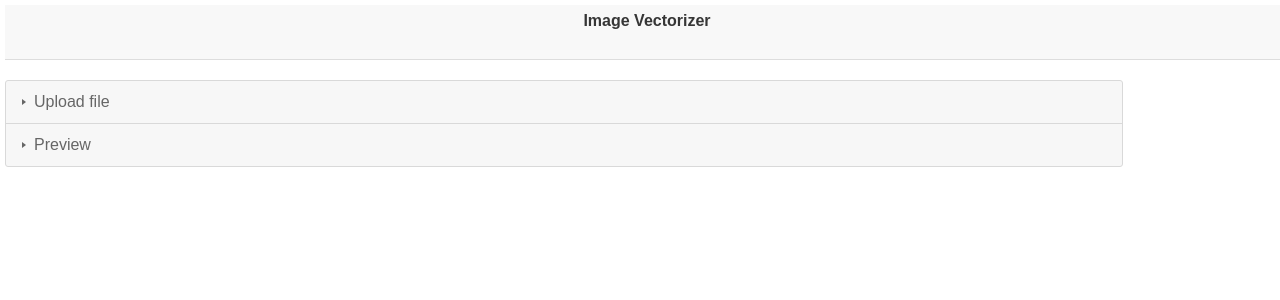
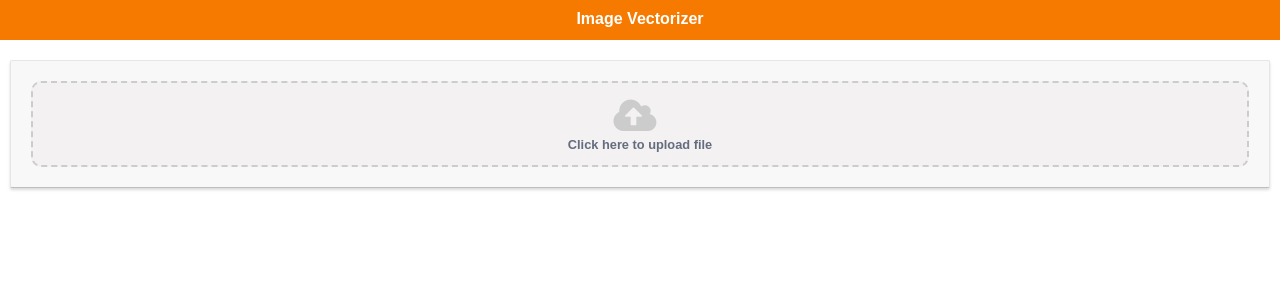
Before and after one commit to haa8012/ivec, a React (Create React App) app: page / in a window 1280 px wide. Shown: the top 300 px of the page. Built offline with nearby package versions, Linux system fonts and the light colour scheme; the HTML template or start-up script is replaced by a standard one.

Commit message:
adding image upload compenents

```diff
--- a/public/index.html
+++ b/public/index.html
@@ -10,6 +10,10 @@
     />
 
     <link rel="manifest" href="%PUBLIC_URL%/manifest.json" />
+    <link
+      rel="stylesheet"
+      href="https://cdnjs.cloudflare.com/ajax/libs/font-awesome/4.7.0/css/font-awesome.min.css"
+    />
 
     <title>Image Vectorizer</title>
   </head>
--- a/src/App.css
+++ b/src/App.css
@@ -2,37 +2,42 @@ body {
   /* background: #e7e7e7; */
   font-family: Arial, Helvetica, Sans-serif;
   text-align: center;
-  padding: 5px;
   margin: 0;
   font-size: 1rem;
 }
 .navbar {
-  min-height: 40px;
-  width: 95%;
-  background: #f8f8f8;
-  border-bottom: 1px solid rgb(221, 221, 221);
-  color: rgb(54, 54, 54);
+  /* min-height: 30px; */
+  height: 40px;
+  width: auto;
+  /* background: #f8f8f8; */
+  /* color: rgb(54, 54, 54); */
+
+  background: #f67a00;
+  color: white;
+
+  /* border-bottom: 1px solid rgb(221, 221, 221); */
   font-size: 1em;
   font-weight: bold;
-  padding: 7px;
   position: sticky;
   top: 0px;
-  width: 100%;
-  margin-bottom: 20px;
+  /* margin-bottom: 20px; */
   z-index: 5;
 }
 .container {
   width: auto;
-  padding-right: 12%;
+  margin: auto;
+  text-align: center;
+  padding: 10px;
+  /* padding-right: 12%; */
 }
 .sub-container {
   /* #cfe8fc; */
   background: #f8f8f8;
-  width: 100%;
+  width: auto;
   /* margin: auto; */
   margin: 10px 0px 10px 0px;
   /* text-align: center; */
-  padding: 20px;
+  padding: 10px;
   border: 1px solid rgb(230, 230, 230);
   border-bottom: 1px solid rgb(190, 190, 190);
   box-shadow: 0px 2px 3px rgba(0, 0, 0, 0.15);
@@ -46,10 +51,14 @@ body {
 
 .header {
   text-align: left;
-  font-size: 1.2em;
+  font-size: 1em;
   font-weight: bold;
   color: rgb(54, 54, 54);
-  padding: 10px;
+  padding: 5px;
+}
+.sep {
+  padding-top: 10px;
+  padding-bottom: 10px;
 }
 /* img{
     width: 100%;
@@ -63,7 +72,7 @@ body {
 }
 
 input[type='file'] {
-  /* display: none; */
+  display: none;
 
   /* background: transparent; */
   height: auto;
@@ -158,7 +167,7 @@ label {
   min-height: 70px;
   height: auto;
   width: auto;
-  margin: 20px;
+  margin: 10px;
   text-align: center;
   color: #646c7f;
 }
--- a/src/App.js
+++ b/src/App.js
@@ -5,7 +5,9 @@ import FileUpload from './components/FileUpload';
 function App() {
   return (
     <div className='App'>
-      <div className='navbar'> Image Vectorizer</div>
+      <div className='navbar'>
+        <div style={{ paddingTop: 10 }}>Image Vectorizer</div>
+      </div>
       <div className='container'>
         <FileUpload />
       </div>
--- a/src/components/FileUpload.js
+++ b/src/components/FileUpload.js
@@ -72,7 +72,7 @@ const FileUpload = () => {
 
       if (imgSize > 3) {
         const file = await skaler(e.target.files[0], {
-          scale: 0.7 / Math.log(25)
+          scale: 1 / Math.log(20)
         });
         console.log(URL.createObjectURL(file));
 
@@ -112,52 +112,45 @@ const FileUpload = () => {
 
   return (
     <Fragment>
-      <Collapse accordion={true}>
-        <Panel
-          header='Upload file'
-          headerClass='my-header-class'
-          onClick={e => {
-            console.log('panel changed...', e);
-          }}
-        >
-          {/* <div className='sub-container'> */}
+      <div className='sub-container'>
         {/* <div className='header'>Upload File </div> */}
 
         <label for='file-upload' class='custom-file-upload'>
           <div
-              style={{
-                background: 'transparent',
-                //   position: 'absolute',
-                //   top: 200,
-                left: '50%',
-                margin: 'auto',
-                textAlign: 'center',
-                transform: 'translate(-50%, -50%)'
-              }}
+          //   {
+          //     //   background: 'transparent',
+          //     //   position: 'absolute',
+          //     //   top: 200,
+          //     //   left: '50%',
+          //     //   margin: 'auto',
+          //     //   textAlign: 'center',
+          //     //   transform: 'translate(-50%, -50%)'
+          //   }
           >
             <i
               class='fa fa-cloud-upload'
-                style={{ fontSize: 40, color: '#ccc', paddingRight: 10 }}
+              style={{
+                fontSize: 40,
+                color: '#ccc',
+                paddingRight: 10
+              }}
             ></i>
-              <div style={{ marginRight: 20 }}>
-                Drop image here or click to upload
-              </div>
+            <div style={{ marginRight: 0 }}>Click here to upload file</div>
           </div>
 
           <input id='file-upload' type='file' onChange={onChange}></input>
         </label>
 
         <div style={{ color: '#646c7f', fontSize: 12 }}>{filename}</div>
-          {/* </div> */}
-        </Panel>
-        <Panel header='Preview'>
+      </div>
       {loaded ? (
         <div id='workArea'>
           <div
             className='sub-container'
             style={{ display: fileURL ? 'block' : 'none' }}
           >
-                <div className='header'>Settings </div>
+            <div className='header sep'>Preview </div>
+
             <div className=''>
               <div className='settings'>
                 <div className='set-elm'>
@@ -183,11 +176,7 @@ const FileUpload = () => {
                       marginLeft: 50
                     }}
                   >
-                        <img
-                          src={exchange}
-                          style={{ background: 'gery' }}
-                          alt=''
-                        />
+                    <img src={exchange} style={{ background: 'gery' }} alt='' />
                   </div>
                   <label for='color'>Color </label>
                   <ColorPicker
@@ -242,12 +231,7 @@ const FileUpload = () => {
                 </div>
               </div>
             </div>
-              </div>
-              <div
-                className='sub-container'
-                style={{ display: fileURL ? 'block' : 'none' }}
-              >
-                <div className='header'>Preview</div>
+
             <img
               id='load'
               alt=''
@@ -256,14 +240,14 @@ const FileUpload = () => {
                 display: rendering ? 'block' : 'none',
                 width: 180,
                 height: 150,
-                    // position: 'fixed',
-                    // top: 300,
+                position: 'fixed',
+                top: 300,
                 margin: 'auto',
                 textAlign: 'center',
                 zIndex: 2
               }}
             />
-
+            <div className='sep'></div>
             <ImageToVec
               fileURL={fileURL}
               threshold={+threshold}
@@ -294,8 +278,6 @@ const FileUpload = () => {
           </div>
         </div>
       ) : null}
-        </Panel>
-      </Collapse>
       <footer style={{ height: 50 }}></footer>
     </Fragment>
   );
```
Lines whose indentation alone changed are shown as unchanged.
